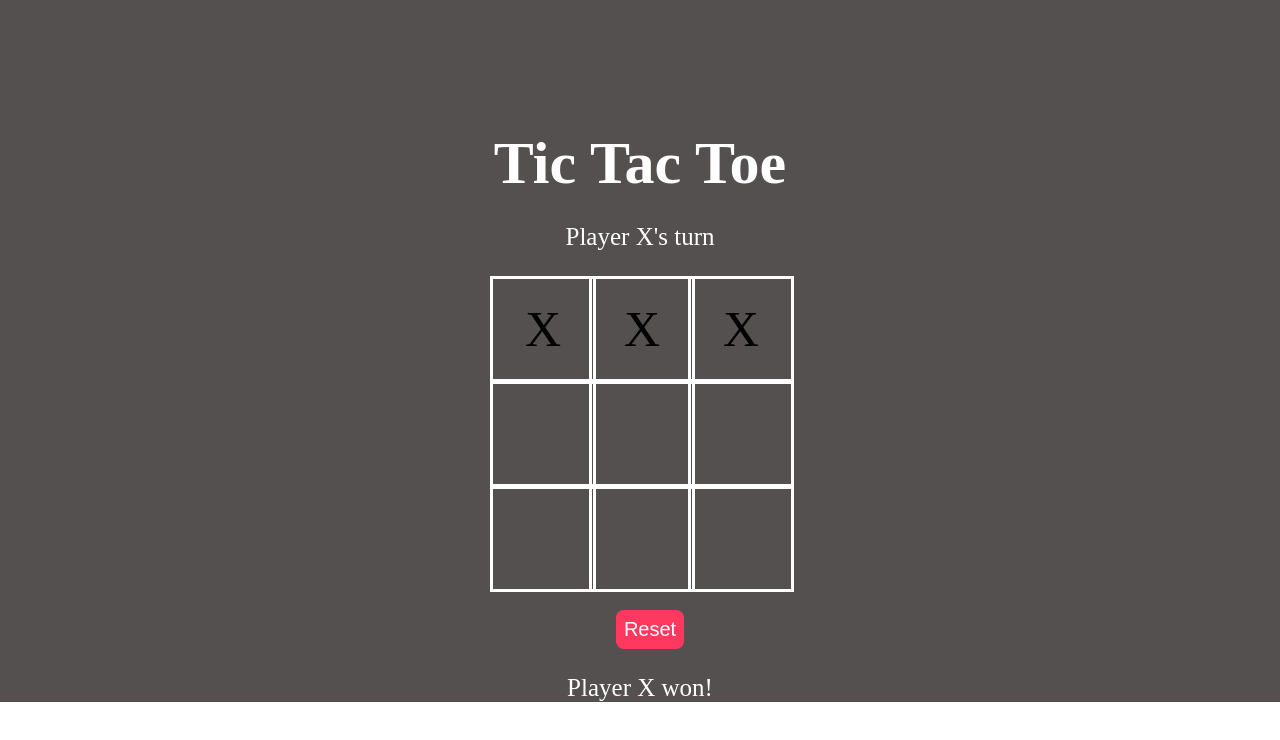
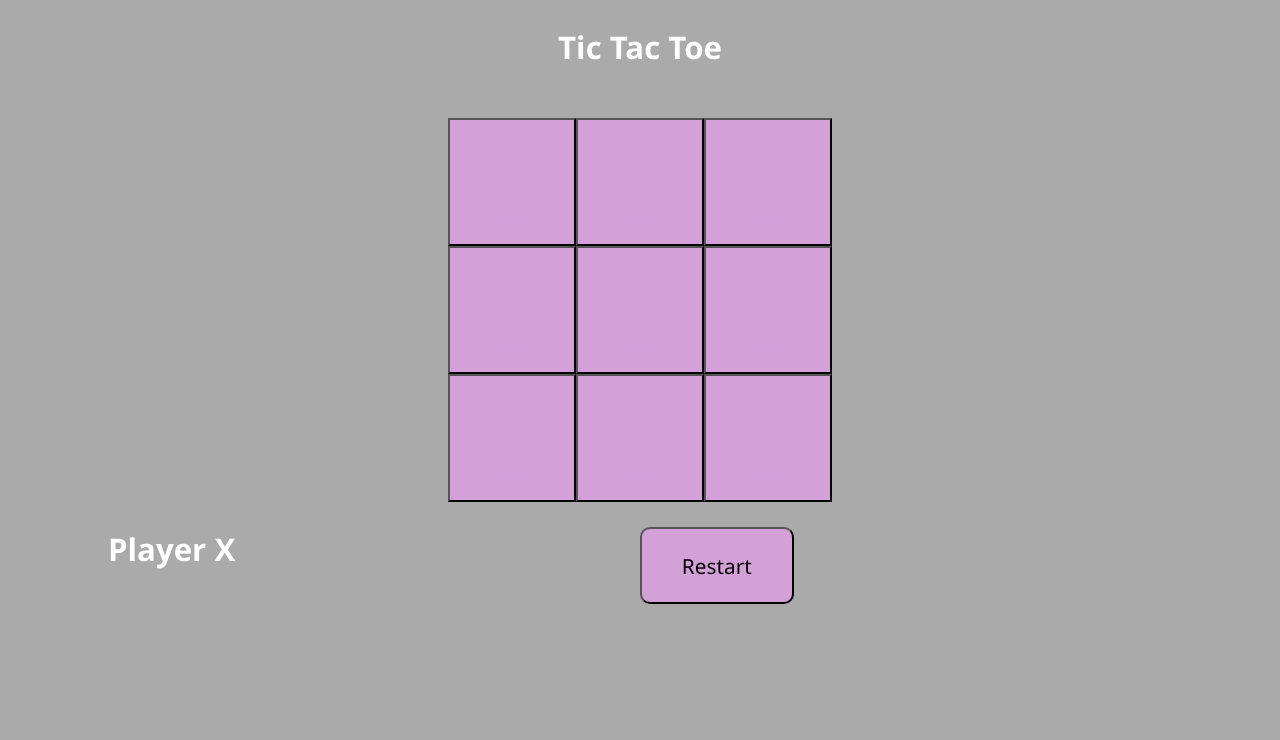
Before and after one commit to taissadames/tic-tac-toe, a plain HTML site: page index.html in a window 1280 px wide. Drawn offline with Linux system fonts and the light colour scheme.

Commit message:
tictactoe game updated

```diff
--- a/index.html
+++ b/index.html
@@ -4,142 +4,143 @@
     <meta charset="UTF-8">
     <meta http-equiv="X-UA-Compatible" content="IE=edge">
     <meta name="viewport" content="width=device-width, initial-scale=1.0">
-    <title>Tic Tac Toe</title>
+    <title>Tic-Tac-Toe</title>
     <link rel="stylesheet" href="./style.css">
 </head>
 <body>
-    <main class="background">
-        <section class="title">
-            <h1>Tic Tac Toe</h1>
+	<main>
+        <section class="title"><h1>Tic Tac Toe</h1></section>
+        <section class="board">
+            <div> <input type="button" value="_"><input type="button" value="_"><input type="button" value="_"> </div>
+            <div> <input type="button" value="_"><input type="button" value="_"><input type="button" value="_"> </div>
+            <div> <input type="button" value="_"><input type="button" value="_"><input type="button" value="_"> </div>
         </section>
-        <section class="display">
-            Player <span class="player-x">X</span>'s turn
-        </section>
-        <section class="board">
-            <div class="square1"></div>
-            <div class="square2"></div>
-            <div class="square3"></div>
-            <div class="square4"></div>
-            <div class="square5"></div>
-            <div class="square6"></div>
-            <div class="square7"></div>
-            <div class="square8"></div>
-            <div class="square9"></div>
-        </section>
-        <section class="display-end-start"></section>
-        <section class="controls">
-            <button id="reset">Reset</button>
-        </section>
-        <section class="result"></section>
+	</main>
 
-    </main>
+	<input type="button" value="Restart" id="restart"> <h2>Player <span id="player"></span></h2>
+</body>
 
-</body>
+</html>
 <script>
 
-var playBoard = document.querySelector('.board')
+const square = document.querySelectorAll('input');
 
-var square1 = document.querySelector('.square1')
-var square2 = document.querySelector('.square2')
-var square3 = document.querySelector('.square3')
-var square4 = document.querySelector('.square4')
-var square5 = document.querySelector('.square5')
-var square6 = document.querySelector('.square6')
-var square7 = document.querySelector('.square7')
-var square8 = document.querySelector('.square8')
-var square9 = document.querySelector('.square9')
+const restartButton = document.querySelector('#restart');
 
-let player1 = 'X'
-let player2 = 'O'
+const firstPlayer = document.querySelector('#player'); //to random select the player that will start the game.
 
-var result = document.querySelector('.result')
-result.textContent = 'Player X won!'
+var currentPlayer = '_'; // '_' = indefined player; 'X' = X player, 'O' = O player
+var winner = '_'; // '_' = nobody wins; 'X' = player X is the winner, 'O' = player O is the winner
+var finish;
 
-// let winningCombinations = [
-//     [square[0], square[1], square[2]]
-//     [square[3], square[4], square[5]]
-//     [square[6], square[7], square[8]]
-//     [square[0], square[3], square[6]]
-//     [square[1], square[4], square[7]]
-//     [square[2], square[5], square[8]]
-//     [square[0], square[4], square[8]]
-//     [square[2], square[4], square[6]]
-// ]
+for (var i = 0; i < 9; i++) {
+	square[i].addEventListener('click', (event) => {
+		//checks if the square value is empty
+		if( (event.target.value=='_') && (winner=='_')) {
+			event.target.value = currentPlayer
+			event.target.style.color='black'
 
-// function winner(){
-//     for (let k = 0; k < winningCombinations.length; k++) {
-//        if (winningCombinations[k].contains(['X', 'X', 'X'])) {
-//         alert(player1 + " is the winner!")
-//        } else if (winningCombinations[k].contains(['O', 'O', 'O'])) {
-//         alert(player2 + " is the winner!")
-//        } else {
-//         alert("It's a tie! Play again.")
-//        }
-//     }
-// }
-// winner()
+			changePlayer(); //change players between X player and O player
 
-// for (let i = 0; i < square.length; i++) {
+			winner = victory(); //checks if any of the players has own the game.
+		}
+	})
+}
 
-var turnCounter = 1
-playBoard.addEventListener('click', function (event) {
-    let box = event.target
-    if (turnCounter % 2 === 0) {
-        box.textContent = player1
-        turnCounter++
-        winner()
-    } else {
-        box.textContent = player2
-        turnCounter++
-        winner()
-    }
-    })
+//Restarting the game:
+restartButton.addEventListener('click', (event) => {
+	for (var i = 0; i< 9; i++) {
+		square[i].value='_'; //clear all squares
+		square[i].style.color='#d3a0d8'; //value '_' appears
+		square[i].style.backgroundColor='#d3a0d8'; //makes background 'invisible'
+	}
 
-//     function winner() {
-//     if ((square1.textContent = player1) && (square2.textContent = player1) && (square3.textContent = player1)) {
-//         return result.textContent = 'Player X won!'
-//     } else if ((square4.textContent = player1) && (square5.textContent = player1) && (square6.textContent = player1)) {
-//         return result.textContent = 'Player X won!'
-//     } else if ((square7.textContent = player1) && (square8.textContent = player1) && (square9.textContent = player1)) {
-//         return result.textContent = 'Player X won!'
-//     } else if ((square1.textContent = player1) && (square4.textContent = player1) && (square7.textContent = player1)) {
-//         return result.textContent = 'Player X won!'
-//     } else if ((square2.textContent = player1) && (square5.textContent = player1) && (square8.textContent = player1)) {
-//         return result.textContent = 'Player X won!'
-//     } else if ((square1.textContent = player1) && (square5.textContent = player1) && (square9.textContent = player1)) {
-//         return result.textContent = 'Player X won!'
-//     } else if ((square3.textContent = player1) && (square5.textContent = player1) && (square7.textContent = player1)) {
-//         return result.textContent = 'Player X won!'
-//     } else if ((square1.textContent = player2) && (square2.textContent = player2) && (square3.textContent = player2)) {
-//         return result.textContent = 'Player O won!'
-//     } else if ((square4.textContent = player2) && (square5.textContent = player2) && (square6.textContent = player2)) {
-//         return result.textContent = 'Player O won!'
-//     } else if ((square7.textContent = player2) && (square8.textContent = player2) && (square9.textContent = player2)) {
-//         return result.textContent = 'Player O won!'
-//     } else if ((square1.textContent = player2) && (square4.textContent = player2) && (square7.textContent = player2)) {
-//         return result.textContent = 'Player O won!'
-//     } else if ((square2.textContent = player2) && (square5.textContent = player2) && (square8.textContent = player2)) {
-//         return result.textContent = 'Player O won!'
-//     } else if ((square1.textContent = player2) && (square5.textContent = player2) && (square9.textContent = player2)) {
-//         return result.textContent = 'Player O won!'
-//     } else if ((square3.textContent = player2) && (square5.textContent = player2) && (square7.textContent = player2)) {
-//         return result.textContent = 'Player O won!'
-//     } else {
-//         return result.textContent = "It's a tie! Play again."
-//     }
-// }
-// winner()
+	winner = '_' //Reset winner
 
-function winner() {
-    if (((square1.textContent = player1) && (square2.textContent = player1) && (square3.textContent = player1)) || ((square4.textContent = player1) && (square5.textContent = player1) && (square6.textContent = player1)) || ((square7.textContent = player1) && (square8.textContent = player1) && (square9.textContent = player1)) || ((square1.textContent = player1) && (square4.textContent = player1) && (square7.textContent = player1)) || ((square2.textContent = player1) && (square5.textContent = player1) && (square8.textContent = player1)) || ((square1.textContent = player1) && (square5.textContent = player1) && (square9.textContent = player1)) || ((square3.textContent = player1) && (square5.textContent = player1) && (square7.textContent = player1))) {
-        return result.textContent = 'Player X won!'
-    } else if (((square1.textContent = player2) && (square2.textContent = player2) && (square3.textContent = player2)) || ((square4.textContent = player2) && (square5.textContent = player2) && (square6.textContent = player2)) || ((square7.textContent = player2) && (square8.textContent = player2) && (square9.textContent = player2)) || ((square1.textContent = player2) && (square4.textContent = player2) && (square7.textContent = player2)) || ((square2.textContent = player2) && (square5.textContent = player2) && (square8.textContent = player2)) || ((square1.textContent = player2) && (square5.textContent = player2) && (square9.textContent = player2)) || ((square3.textContent = player2) && (square5.textContent = player2) && (square7.textContent = player2))) {
-        return result.textContent = 'Player O won!'
-    } else {
-        return result.textContent = "It's a tie! Play again."
-    }
+	randomSelectPlayer() //Random select first player
+})
+
+var randomSelectPlayer = function() {
+	if (Math.floor(Math.random() * 2) == 0) {
+		currentPlayer = "O" //defines player O as current player
+		firstPlayer.innerText="O" //displays current player as player O
+	} else {
+		currentPlayer = "X" //defines current player as player X
+		firstPlayer.innerText="X" //displays current player as player X
+	}
 }
-winner()
+randomSelectPlayer()
+
+//Alternate turns between player X and player O
+var changePlayer = function() {
+	if (currentPlayer == 'X') {
+		currentPlayer = 'O';
+		firstPlayer.innerText = 'O';
+	} else {
+		currentPlayer = 'X';
+		firstPlayer.innerText = 'X';
+	}
+}
+
+//Winning possibilities: Color changes if a combination is achieved.
+var victory = function() {
+	if ((square[0].value==square[1].value) && (square[1].value==square[2].value) && square[0].value!='_' ) {
+		square[0].style.backgroundColor='#0F0';
+		square[1].style.backgroundColor='#0F0';
+		square[2].style.backgroundColor='#0F0';
+
+		return square[0].value;
+
+	} else if ((square[3].value == square[4].value) && (square[4].value == square[5].value) && square[3].value!='_' ) {
+		square[3].style.backgroundColor='#0F0';
+		square[4].style.backgroundColor='#0F0';
+		square[5].style.backgroundColor='#0F0';
+
+		return square[3].value;
+
+	} else if ((square[6].value == square[7].value) && (square[7].value == square[8].value) && square[6].value!='_' ) {
+		square[6].style.backgroundColor='#0F0';
+		square[7].style.backgroundColor='#0F0';
+		square[8].style.backgroundColor='#0F0';
+
+		return square[6].value;
+
+	} else if ((square[0].value == square[3].value) && (square[3].value == square[6].value) && square[0].value!='_' ) {
+		square[0].style.backgroundColor='#0F0';
+		square[3].style.backgroundColor='#0F0';
+		square[6].style.backgroundColor='#0F0';
+
+		return square[0].value;
+
+	} else if ((square[1].value == square[4].value) && (square[4].value == square[7].value) && square[1].value != '_' ) {
+		square[1].style.backgroundColor = '#0F0';
+		square[4].style.backgroundColor = '#0F0';
+		square[7].style.backgroundColor = '#0F0';
+
+		return square[1].value;
+
+	} else if ((square[2].value == square[5].value) && (square[5].value == square[8].value) && square[2].value != '_' ) {
+		square[2].style.backgroundColor = '#0F0';
+		square[5].style.backgroundColor = '#0F0';
+		square[8].style.backgroundColor = '#0F0';
+
+		return square[2].value;
+	} else if ((square[0].value == square[4].value) && (square[4].value == square[8].value) && square[0].value != '_' ) {
+		square[0].style.backgroundColor = '#0F0';
+		square[4].style.backgroundColor = '#0F0';
+		square[8].style.backgroundColor = '#0F0';
+
+		return square[0].value;
+
+	} else if ((square[2].value == square[4].value) && (square[4].value == square[6].value) && square[2].value != '_' ) {
+		square[2].style.backgroundColor = '#0F0';
+		square[4].style.backgroundColor = '#0F0';
+		square[6].style.backgroundColor = '#0F0';
+
+		return square[2].value;
+	}
+    return '_';
+}
 
 </script>
 </html>
--- a/style.css
+++ b/style.css
@@ -1,96 +1,47 @@
-* {
-    padding: 0;
-    margin: 0;
+body {
+	background-color: #AAA;
+	text-align: center;
+	font-family:'Segoe UI', Tahoma, Geneva, Verdana, sans-serif;
+	font-size: 1.3em;
+
 }
 
-.background {
-    background-color: rgb(84, 80, 80);
-    max-height: max-content;
-    padding-top: 1px;
+h2{
+    position: absolute;
+	color: white;
+	margin-left: 100px;
 }
 
 .title {
     color: white;
-    text-align: center;
-    font-size: 40px;
-    margin-top: 10%;
-}
-
-.display {
-    color: white;
-    font-size: 25px;
-    text-align: center;
-    margin-top: 1em;
-    margin-bottom: 1em;
-}
-
-.hide {
-    display: none;
 }
 
 .board {
-    margin: 0 auto;
-    display: grid;
-    grid-template-columns: 33% 33% 33%;
-    grid-template-rows: 33% 33% 33%;
-    max-width: 300px;
+    margin-top: 50px;
 }
 
-.square1,
-.square2,
-.square3,
-.square4,
-.square5,
-.square6,
-.square7,
-.square8,
-.square9 {
-    border: 3px solid white;
-    min-width: 100px;
-    min-height: 100px;
-    display: flex;
-    justify-content: center;
-    align-items: center;
-    font-size: 50px;
-    cursor: pointer;
-    user-select: none;
+input {
+	background-color:#d3a0d8;
+	font-size: 6vw;
+	width: 10vw;
+	height:10vw;
+	margin: 0;
+	color: #d3a0d8;
+
 }
 
-.square.highlight {
-    background-color: rgb(169, 81, 81);
+#player {
+	display: inline;
 }
 
-.playerX {
-    color:rgb(0, 174, 255);
+#restart {
+	position: absolute;
+	margin-top: 2%;
+	width: 12vw;
+	height:6vw;
+	font-size: 1em;
+	color: black;
+    border-radius: 10px;
+	font-family: 'Segoe UI', Tahoma, Geneva, Verdana, sans-serif;
+
 }
-
-.playerO {
-    color: rgb(113, 66, 113)
-}
-
-.controls {
-    display: flex;
-    flex-direction: row;
-    justify-content: center;
-    align-items: center;
-    margin-top: 1em;
-}
-
-#reset {
-    background-color: #FF3860;
-    color: white;
-    padding: 8px;
-    border-radius: 8px;
-    border: none;
-    font-size: 20px;
-    margin-left: 1em;
-    cursor: pointer;
-}
-
-.result {
-    color: white;
-    font-size: 25px;
-    text-align: center;
-    margin-top: 1em;
-    margin-bottom: 1em;
-}
```
